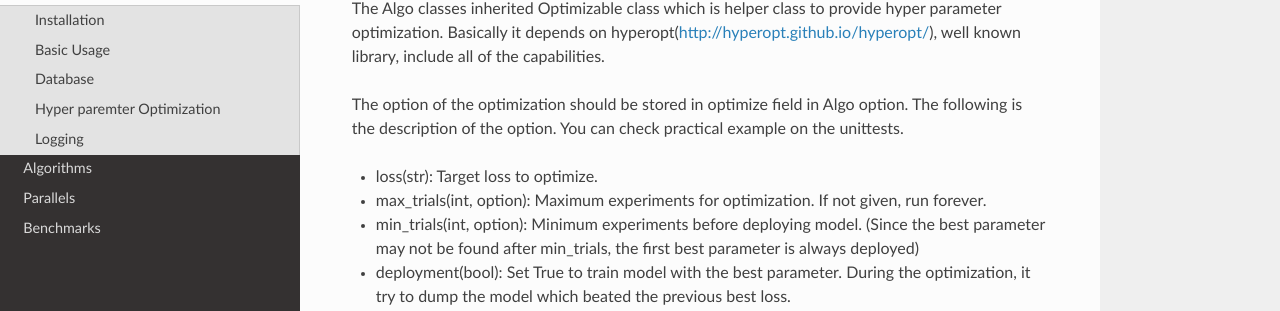
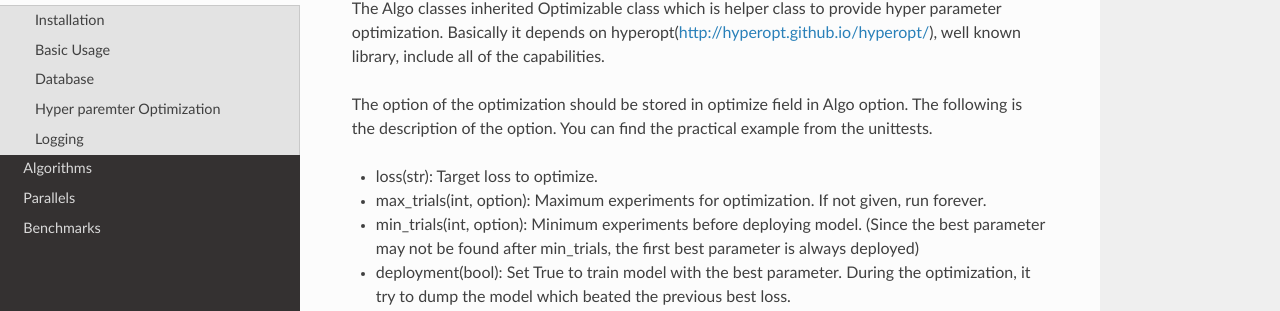
Before and after one commit to kakao/buffalo, a Sphinx documentation site: the page built from docs/intro.rst, in a window 1280 px wide and 900 px high, scrolled down 1659 px. Shown: the part 163-474 px from the top of the window. Built offline with Sphinx 7.4.7 and the Read the Docs theme 2.0.0, drawn with Linux system fonts in a browser that asks for light colours.

Commit message:
update docs

```diff
--- a/docs/intro.rst
+++ b/docs/intro.rst
@@ -69,7 +69,7 @@ Hyper paremter Optimization
 ---------------------------
 The Algo classes inherited Optimizable class which is helper class to provide hyper parameter optimization. Basically it depends on hyperopt(http://hyperopt.github.io/hyperopt/), well known library, include all of the capabilities.
 
-The option of the optimization should be stored in optimize field in Algo option. The following is the description of the option. You can check practical example on the unittests.
+The option of the optimization should be stored in optimize field in Algo option. The following is the description of the option. You can find the practical example from the unittests.
 
 - loss(str): Target loss to optimize.
 - max_trials(int, option): Maximum experiments for optimization. If not given, run forever.
```
